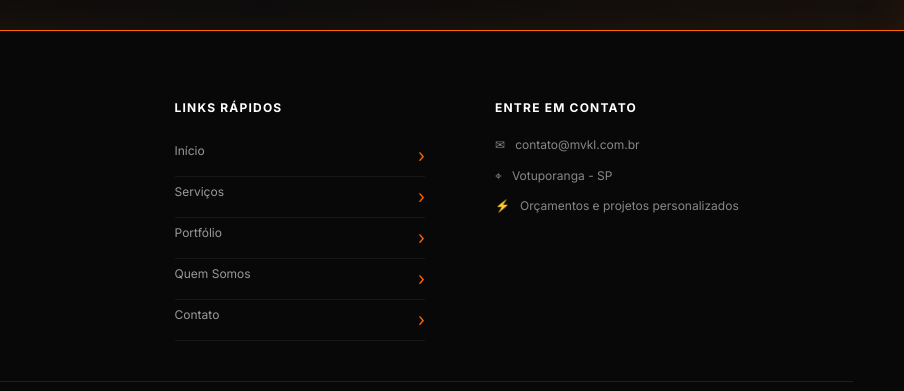
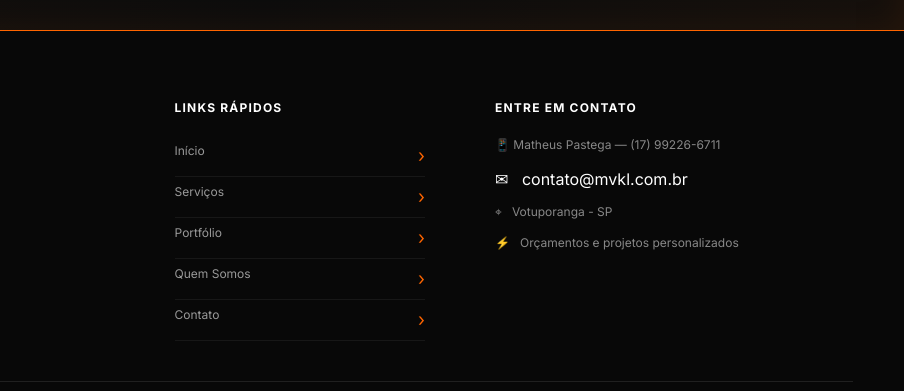
Before and after one commit to matheuspastega-gif/Matheuspastega.github.io, a plain HTML site: page index.html in a window 1280 px wide. Shown: the part 2759-3150 px from the top of the page, 376-1280 px from the left. Drawn offline with nearby package versions, Linux system fonts and the light colour scheme; a web font is replaced by a local one.

Commit message:
Update index.html

```diff
--- a/index.html
+++ b/index.html
@@ -107,7 +107,7 @@
   <div class="container footer-grid">
     <div><img src="mvkl-logo.png" class="footer-logo" alt="MVKL"><p>Soluções em automação, quadros elétricos e instalações industriais com qualidade, segurança e eficiência.</p></div>
     <div><h3>LINKS RÁPIDOS</h3><a href="#inicio">Início <span>›</span></a><a href="#servicos">Serviços <span>›</span></a><a href="#projetos">Portfólio <span>›</span></a><a href="#empresa">Quem Somos <span>›</span></a><a href="#contato">Contato <span>›</span></a></div>
-    <div><h3>ENTRE EM CONTATO</h3><p>✉ &nbsp; contato@mvkl.com.br</p><p>⌖ &nbsp; Votuporanga - SP</p><p>⚡ &nbsp; Orçamentos e projetos personalizados</p></div>
+    <div><h3>ENTRE EM CONTATO</h3><p>📱 Matheus Pastega — (17) 99226-6711</p>✉ &nbsp; contato@mvkl.com.br</p><p>⌖ &nbsp; Votuporanga - SP</p><p>⚡ &nbsp; Orçamentos e projetos personalizados</p></div>
   </div>
   <div class="container footer-bottom"><span>© 2026 MVKL Montagem de Quadros Elétricos e Instalações.</span><span>Desenvolvido com <b>♥</b> por MVKL</span></div>
 </footer>
```
